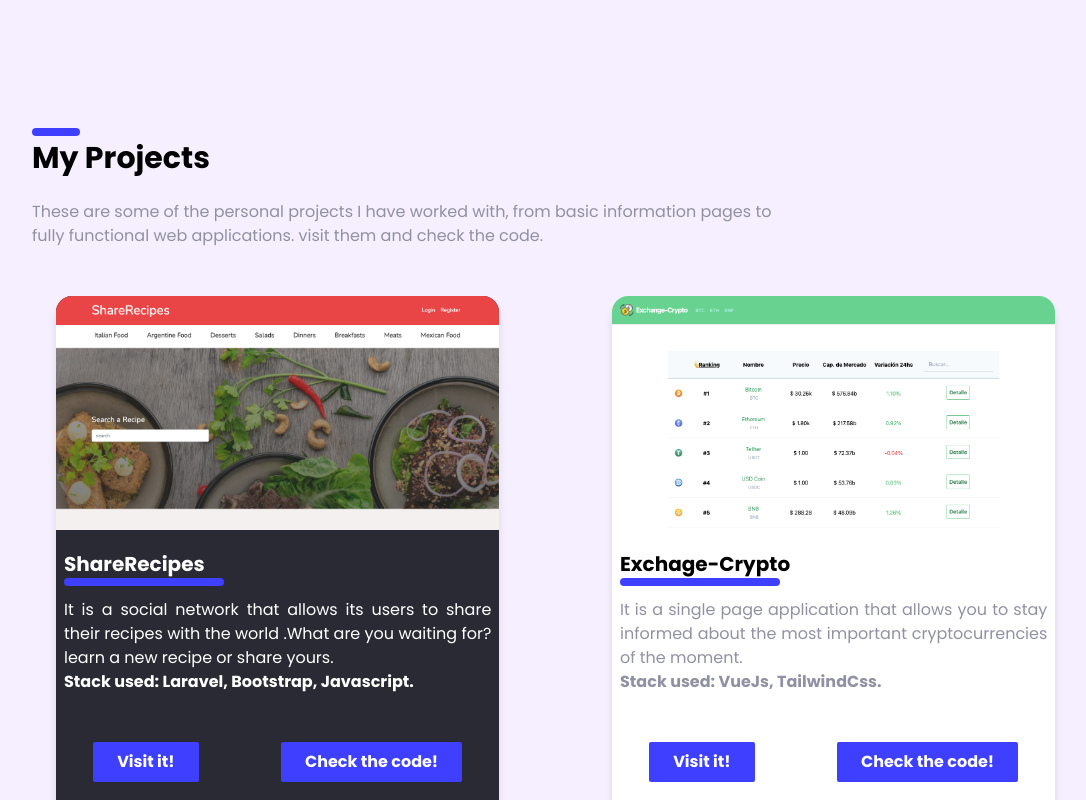
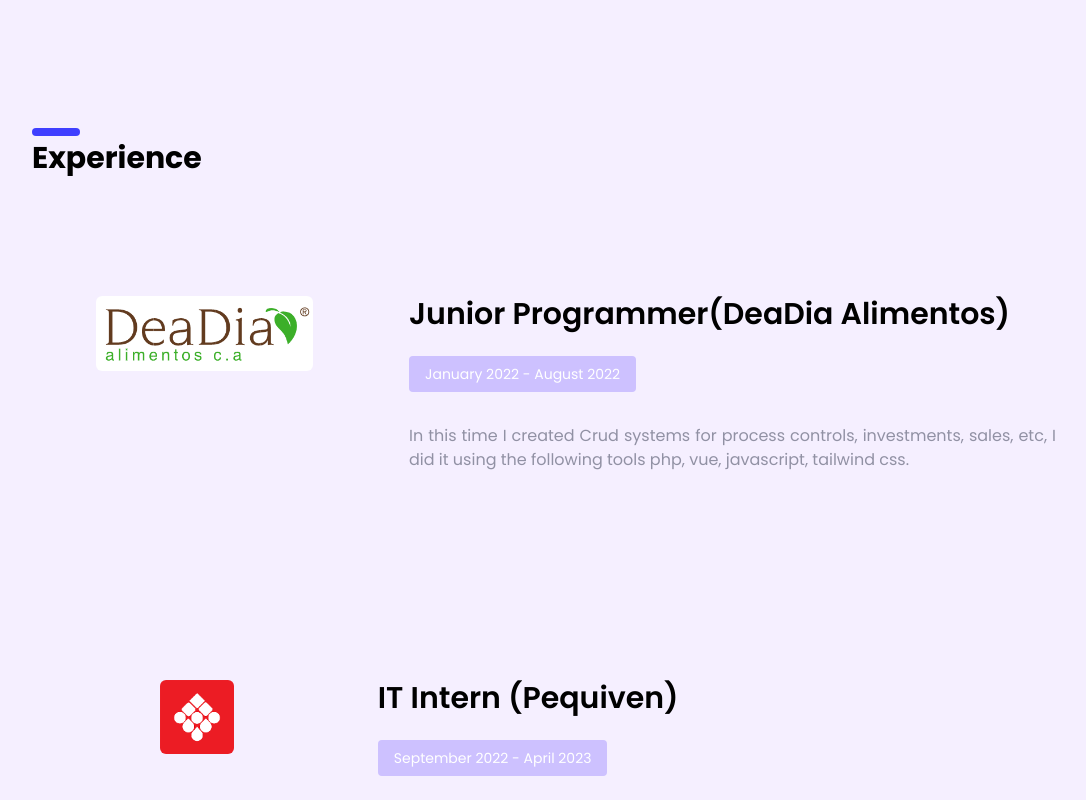
Before and after one commit to fabriciobencomo/Portfolio_2.0, a Vue app: page / in a window 1280 px wide. Shown: the part 2000-2800 px from the top of the page, without its empty margins (64-1150 px from the left). Built offline with nearby package versions, Linux system fonts and the light colour scheme.

Commit message:
experience section added

```diff
--- a/src/App.vue
+++ b/src/App.vue
@@ -2,6 +2,7 @@
   <Header />
   <Hero />
   <About />
+  <Experience />
   <Project />
   <Contact />
 </template>
@@ -11,6 +12,7 @@ import About from './components/About'
 import Contact from './components/Contact'
 import Header from './components/Header.vue'
 import Hero from './components/Hero'
+import Experience from './components/Experience'
 import Project from './components/Project'
 
 
@@ -20,6 +22,7 @@ export default {
     Header,
     Hero,
     About,
+    Experience,
     Project,
     Contact
   }
--- /dev/null
+++ b/src/components/Experience.vue
@@ -0,0 +1,52 @@
+<template>
+    <div class="container md:mt-64 mt-10 flex justify-between items-center mx-auto px-8 md:px-14 lg:px-24 w-full" id="experience">
+            <section class="w-full">
+                <h2 id="" class="secondary-title">Experience</h2>
+                <!-- Companies -->
+                <div class="space-y-12 mt-10">
+                    <div class="w-full p-16 lg:px-30 lg:py-20 lg:space-x-24 flex justify-center lg:justify-start flex-wrap lg:flex-nowrap">
+                        <div class="mb-6 lg:mb-0">
+                            <img src="@/img/deadia.png" alt="" class="rounded-md">
+                        </div>
+                        <div class="flex flex-wrap justify-center text-center lg:text-left lg:block">
+                            <h3 class="text-3xl font-semibold">Junior Programmer(DeaDia Alimentos)</h3>
+                            <div class="w-full lg:w-auto flex flex-wrap justify-center lg:justify-start gap-3 mt-6 mb-8">
+                                <div class="badge text-white">January 2022 - August 2022</div>
+                            </div>
+                            <p class="text-secondary text-justify">In this time I created Crud systems for process controls, investments, sales, etc, I did it using the following tools php, vue, javascript, tailwind css.</p>
+                        </div>
+
+                    </div>
+                    <div class="w-full p-16 lg:px-32 lg:py-20 lg:space-x-36 flex justify-center lg:justify-start flex-wrap lg:flex-nowrap">
+
+                        <!-- Company logo -->
+                        <div class="mb-6 lg:mb-0">
+                            <img src="@/img/pequivenLogo.png" alt="PequivenLogo" class="rounded-md">
+                        </div>
+
+                        <!-- Company info -->
+                        <div class="flex flex-wrap justify-center text-center lg:text-left lg:block">
+                            <h3 class="text-3xl font-semibold">IT Intern (Pequiven)</h3>
+                            <div class="w-full lg:w-auto flex flex-wrap justify-center lg:justify-start gap-3 mt-6 mb-8">
+                                <div class="badge text-white">September 2022 - April 2023</div>
+                            </div>
+                            <p class="text-secondary text-justify">During my stay I updated and created systems for the company, the systems are required by other areas so everything is done by intranet working with tools like php, javascript, bootstrap, ssh, API Rest, postman, webmin, among others.</p>
+                        </div>
+
+                    </div>
+
+                </div>
+
+            </section>
+        </div>
+    </template>
+
+    <script>
+    export default {
+
+    }
+    </script>
+
+    <style>
+
+    </style>
--- a/src/components/Header.vue
+++ b/src/components/Header.vue
@@ -5,6 +5,7 @@
           <div class="md:flex hidden space-x-12 items-center">
               <a href="#">Home</a>
               <a href="#about" >About</a>
+              <a href="#experience" >Experience</a>
               <a href="#work" >Work</a>
               <a href="#hire"><button class="px-6 py-2 bg-theme rounded-sm font-bold text-white">Contact Me</button></a>
           </div>
--- a/src/components/Hero.vue
+++ b/src/components/Hero.vue
@@ -9,6 +9,9 @@
                     </a>
                     <a href="#about" class="nav-dot block w-7 h-7 rounded-full border-4 border-nav bg-body">
                         <span class="bg-black px-2 py-1 rounded-md ml-10 opacity-0">About</span>
+                    </a>
+                    <a href="#experience" class="nav-dot block w-7 h-7 rounded-full border-4 border-nav bg-body">
+                        <span class="bg-black px-2 py-1 rounded-md ml-10 opacity-0">Experience</span>
                     </a>
                     <a href="#work" class="nav-dot block w-7 h-7 rounded-full border-4 border-nav bg-body">
                         <span class="bg-black px-2 py-1 rounded-md ml-10 opacity-0">Projects</span>
```
Also changed, not shown: src/img/deadia.png (added), src/img/pequivenLogo.png (added).
